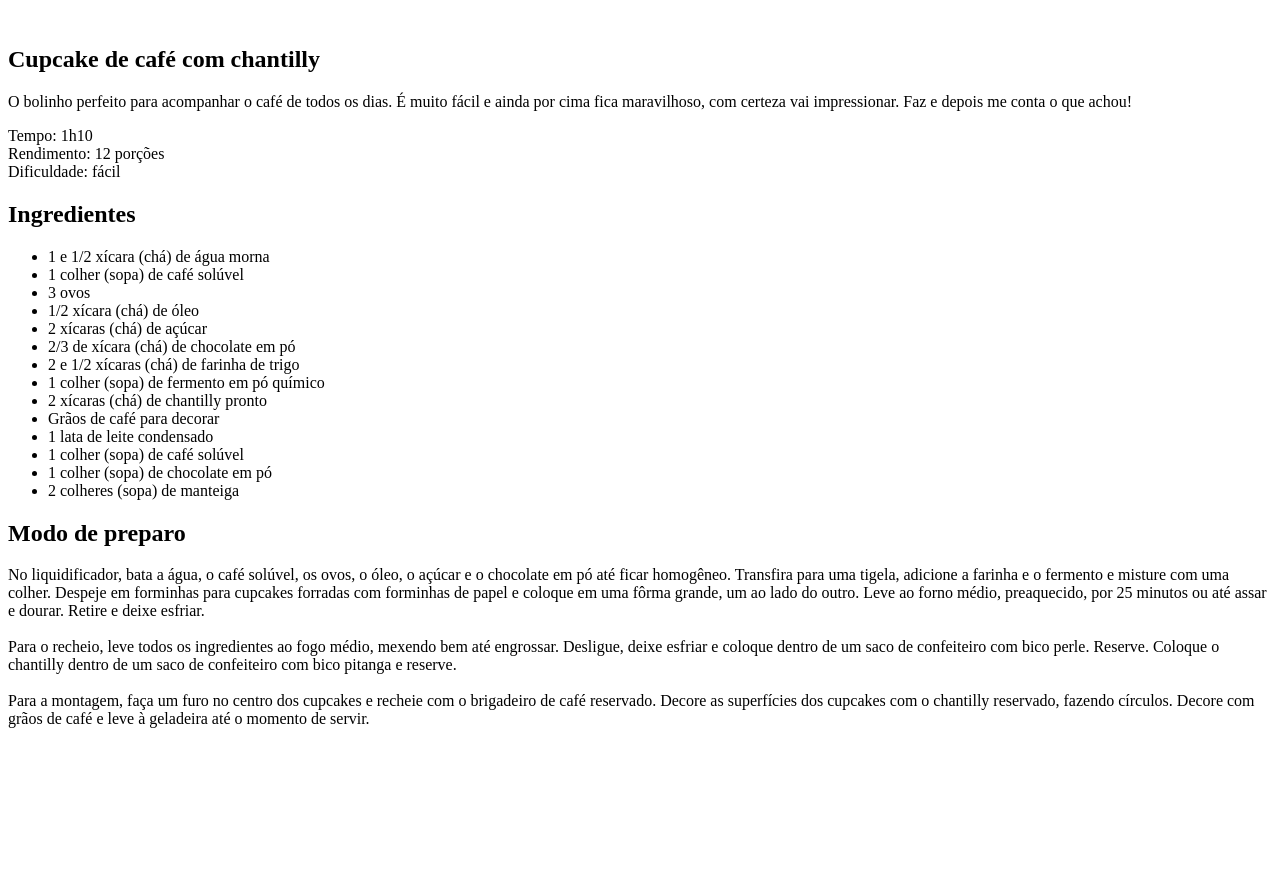
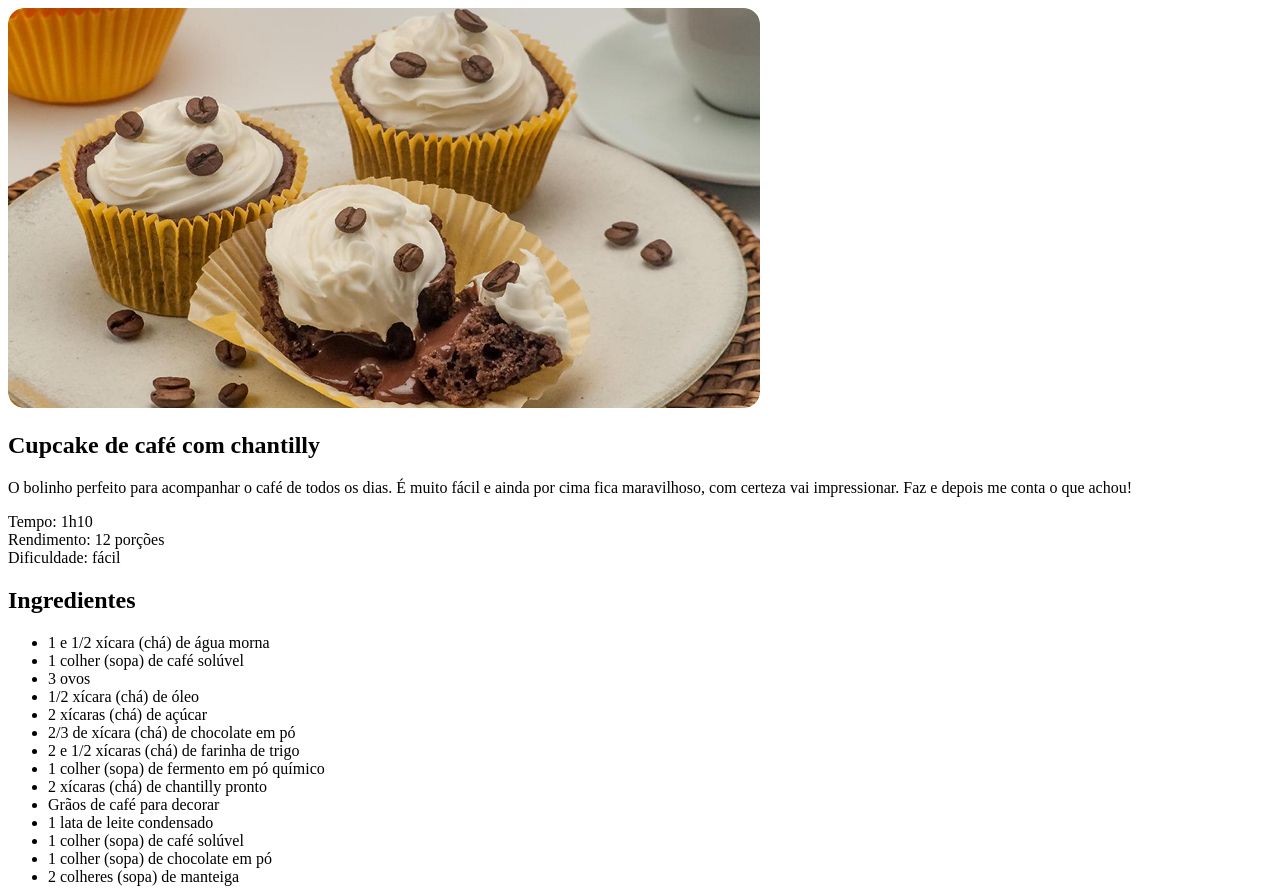
Before and after one commit to HiagoFiomano/Projeto-PaginaReceitas, a plain HTML site: page index.html in a window 1280 px wide. Shown: the top 889 px of the page. Before the commit the page ends 800 px from the top, so only its background shows below. Drawn offline with Linux system fonts and the light colour scheme; files that its build step writes are made by us from their sources.

Commit message:
adicionando imagens e estilos

```diff
--- /dev/null
+++ b/assets/style.css
@@ -0,0 +1,3 @@
+img{
+  border-radius: 16px;
+}
--- a/index.html
+++ b/index.html
@@ -4,10 +4,11 @@
   <meta charset="UTF-8">
   <meta name="viewport" content="width=device-width, initial-scale=1.0">
   <title>Página de Receitas</title>
+  <link rel="stylesheet" href="style.css">
 </head>
 <body>
   <div id="page">
-    <img src="" alt="">
+    <img src="assets/main-image.jpg" alt="Cupcake com grãos de café e chantilly">
     <main>
       <section id="about">
         <h1>Cupcake de café com chantilly</h1>
```
Also changed, not shown: assets/bg-image.jpg (added), assets/main-image.jpg (added).
